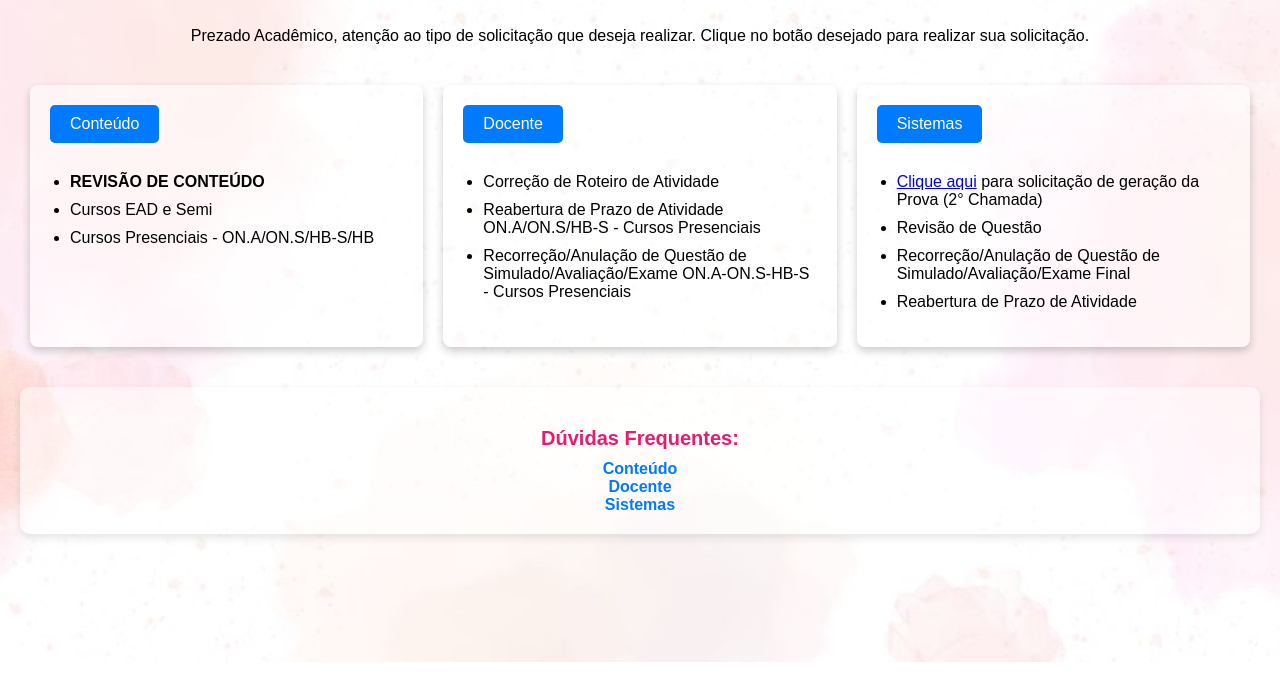
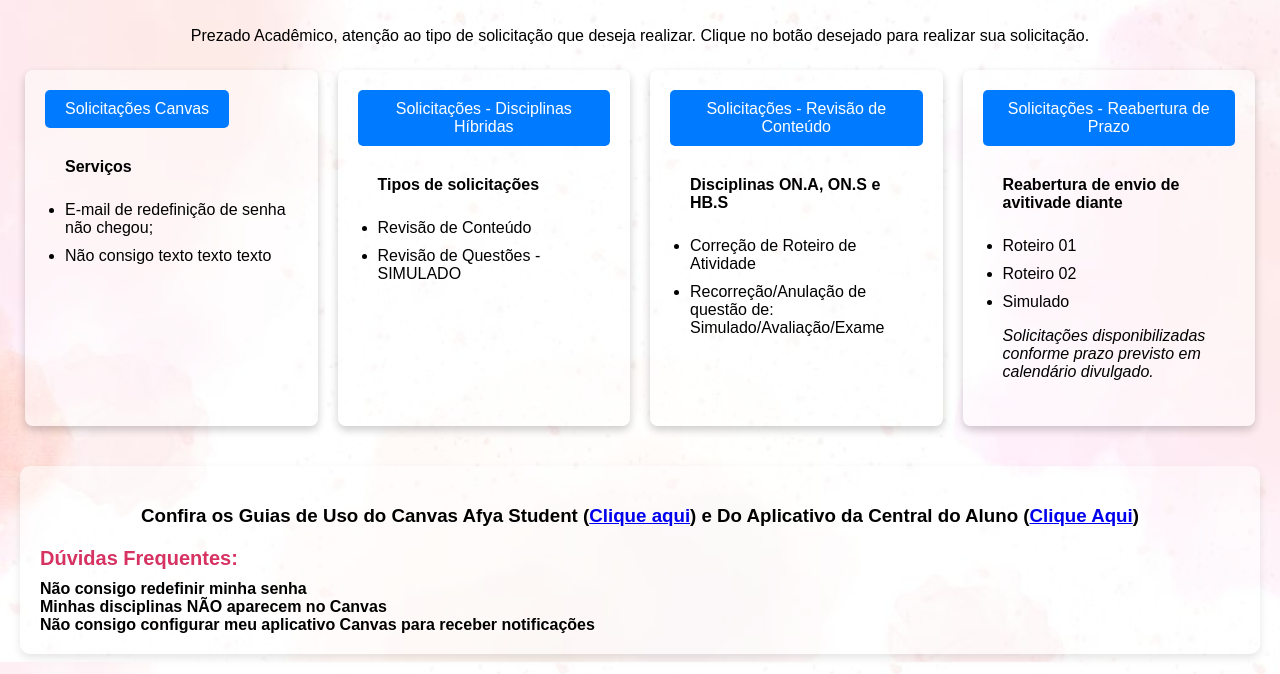
Before and after one commit to NEADUNISLPVH/report-nead, a plain HTML site: page index.html in a window 1280 px wide. Shown: the part 138-812 px from the top of the page. Drawn offline with Linux system fonts and the light colour scheme.

Commit message:
Update index.html

```diff
--- a/index.html
+++ b/index.html
@@ -24,16 +24,21 @@
             background-repeat: no-repeat;
             background-attachment: fixed;
             background-position: center;
-            color: #000000; /* Cor do texto para contraste */
+            color: #000000;
         }
 
-        h1, h2 {
-            color: #000000; /* Cor do título */
+        h1,
+        h2 {
+            color: #000000;
             margin-bottom: 30px;
         }
 
         p {
-            margin-bottom: 40px; /* Adicionando um espaço abaixo do parágrafo */
+            margin-bottom: 25px;
+        }
+
+        .p_topo {
+            margin-bottom: 40px;
         }
 
         button {
@@ -47,7 +52,7 @@
             display: flex;
             align-items: center;
             justify-content: center;
-            gap: 8px; /* Espaço entre o texto e o ícone */
+            gap: 8px;
             margin-bottom: 30px;
         }
 
@@ -55,16 +60,9 @@
             background-color: #0056b3;
         }
 
-        .icon {
-            width: 24px;
-            height: 24px;
-            vertical-align: middle;
-        }
-
-        /* Estilos para as 3 colunas */
         .coluna {
             flex: 1;
-            margin: 0 10px;
+            margin: 0 5px;
             padding: 20px;
             background-color: rgba(255, 255, 255, 0.5);
             border-radius: 8px;
@@ -73,6 +71,7 @@
 
         .coluna h3 {
             color: #007BFF;
+            margin-bottom: 10px;
         }
 
         .coluna ul {
@@ -82,13 +81,14 @@
 
         .coluna ul li {
             margin-bottom: 10px;
+            text-align: left;
         }
 
-        /* Estilos para a divisão em 2 partes */
         .container {
             display: flex;
             justify-content: space-between;
-            margin-top: 20px;
+            gap: 10px;
+            flex-wrap: wrap;
         }
 
         .informacoes {
@@ -97,10 +97,11 @@
             margin-top: 40px;
             border-radius: 10px;
             box-shadow: 0 4px 8px rgba(0, 0, 0, 0.1);
+            text-align: left;
         }
 
         .txtRosaAfya {
-            color: #E81C6F;
+            color: #D63262;
             font-size: 20px;
             margin-bottom: 10px;
         }
@@ -119,6 +120,27 @@
             background-color: #0056b3;
         }
 
+        .linkTexto {
+            display: block;
+            text-align: left;
+            cursor: pointer;
+            color: #000000;
+            font-weight: bold;
+            text-decoration: none;
+        }
+
+        .linkTexto:hover {
+            color: #0056b3;
+        }
+
+        .conteudoOculto {
+            display: none;
+            margin-top: 10px;
+            padding: 10px;
+            background-color: rgba(255, 255, 255, 0.1);
+            border-radius: 0px; <!-- bordinha da resposta-->
+            box-shadow: 0 4px 8px rgba(0, 0, 0, 0.1);
+        }
     </style>
 </head>
 
@@ -128,117 +150,111 @@
         <h2 class="nomeTopo" id="nomeTopo">Bem-vindo ao Canal de Solicitações</h2>
     </section>
     <h1>NEAD | Núcleo de Educação à Distância</h1>
-    <p>Prezado Acadêmico, atenção ao tipo de solicitação que deseja realizar. Clique no botão desejado para realizar sua solicitação.</p>
-    <p></p>
-    <p></p>
+    <p_topo>Prezado Acadêmico, atenção ao tipo de solicitação que deseja realizar. Clique no botão desejado para realizar sua solicitação.</p>
 
-    <!-- Primeira Parte: Divisão em 3 colunas -->
+    <!-- Divisão em 4 colunas -->
     <div class="container">
         <div class="coluna">
-            <button>Conteúdo</button>
+            <button>Solicitações Canvas</button>
             <ul>
-                <li><b>REVISÃO DE CONTEÚDO</b></li>
-                <li>Cursos EAD e Semi</li>
-                <li>Cursos Presenciais - ON.A/ON.S/HB-S/HB</li>
+                <p><b>Serviços</b></p>
+                <li>E-mail de redefinição de senha não chegou;</li>
+                <li>Não consigo texto texto texto</li>
+            </ul>
+        </div>
+
+        <div class="coluna">
+        <a href="https://forms.office.com/r/uKvscCEb5A" target="_blank" style="text-decoration: none;">
+        <button style="align: center;" >Solicitações - Disciplinas Híbridas</button>
+        </a>
+        <ul>
+                <p><b>Tipos de solicitações</b></p>
+                <li>Revisão de Conteúdo</li>
+                <li>Revisão de Questões - SIMULADO</li>
+            </ul>
+        </div>
+
+
+        <div class="coluna">
+            <a href="https://forms.office.com/r/JjQabHEUdD" target="_blank" style="text-decoration: none;" >
+            <button>Solicitações - Revisão de Conteúdo</button>
+            </a>
+            <ul>
+                <p><b>Disciplinas ON.A, ON.S e HB.S </b></p>
+                <li>Correção de Roteiro de Atividade</li>
+                <li>Recorreção/Anulação de questão de: Simulado/Avaliação/Exame</li>
             </ul>
         </div>
         <div class="coluna">
-            <button>Docente</button>
+            <a href="https://forms.office.com/r/sT6ShxciwT" target="_blank" style="text-decoration: none;" >
+            <button>Solicitações - Reabertura de Prazo</button>
+            </a>
             <ul>
-                <li>Correção de Roteiro de Atividade</li>
-                <li>Reabertura de Prazo de Atividade ON.A/ON.S/HB-S - Cursos Presenciais</li>
-                <li>Recorreção/Anulação de Questão de Simulado/Avaliação/Exame ON.A-ON.S-HB-S - Cursos Presenciais</li>
-            </ul>
-        </div>
-        <div class="coluna">
-            <button>Sistemas</button>
-            <ul>
-                <li><a href="https://docs.google.com/forms/d/e/1FAIpQLSeF2w2wUNwHYQoWzA5K29nkVNqs1hUkEsdxrFLlK0ryzEBTxg/viewform" target="_blank">Clique aqui</a> para solicitação de geração da Prova (2° Chamada)</li>
-                <li>Revisão de Questão</li>
-                <li>Recorreção/Anulação de Questão de Simulado/Avaliação/Exame Final</li>
-                <li>Reabertura de Prazo de Atividade</li>
+                <p><b>Reabertura de envio de avitivade diante</b></p>
+                <li>Roteiro 01</li>
+                <li>Roteiro 02</li>
+                <li>Simulado</li>
+                <p><i>Solicitações disponibilizadas conforme prazo previsto em calendário divulgado.</i></p>
             </ul>
         </div>
     </div>
 
+
     <!-- Segunda Parte: Formulários e Links -->
     <section class="informacoes">
+        <h3 style="text-align: center;">Confira os Guias de Uso do Canvas Afya Student (<a href="#">Clique aqui</a>) e Do Aplicativo da Central do Aluno (<a href="#">Clique Aqui</a>)</h3>
         <h3 class="txtRosaAfya">Dúvidas Frequentes:</h3>
         <div class="div" id="escolhaDiv">
             <!-- Toggle para "Conteúdo" -->
             <div class="botao" id="botao">
-            <span class="linkTexto" onclick="toggleConteudo('conteudoToggle')">Conteúdo</span>
-            <div id="conteudoToggle" class="conteudoOculto" style="text-align: left; padding-left: 15px;">
+                <span class="linkTexto" onclick="toggleConteudo('conteudoToggle')">Não consigo redefinir minha senha</span>
+                <div id="conteudoToggle" class="conteudoOculto">
                     <ul>
-                    <li><b>REVISÃO DE CONTEÚDO</b></li>
-                    <li>Cursos EAD e Semi</li>
-                    <li>Cursos Presenciais - ON.A/ON.S/HB-S/HB</li>
-                    <!-- <li><a href="https://forms.office.com/pages/responsepage.aspx?id=6Oy8YGvrTkmmB-g_zc7zM2_ciw5EOc5KtC1xVaiXx5VUNEpWV0xUMUc3MjRJVzZZVDVWS1ZSRUE4Ri4u&amp;origin=lprLink+Please+fill+out+this+form+A+post+on+Microsoft+Forms+provided+by%3a+forms.office.com" target="_blank">Clique aqui para acessar o formulário</a></li>-->
+                        <p>Use o recurso de troca de senha e aguarde o e-mail de Redefinição. Caso não chegue em 24 horas, por favor, use o botão "Solicitações Canvas" acima. </p>
+                        <!-- <li>Cursos EAD e Semi</li>
+                        <li>Cursos Presenciais - ON.A/ON.S/HB-S/HB</li> -->
                     </ul>
                 </div>
             </div>
 
             <!-- Toggle para "Docente" -->
             <div class="botao" id="botao">
-            <span class="linkTexto" onclick="toggleConteudo('docenteToggle')">Docente</span>
+                <span class="linkTexto" onclick="toggleConteudo('docenteToggle')">Minhas disciplinas NÃO aparecem no Canvas</span>
                 <div id="docenteToggle" class="conteudoOculto">
                     <ul>
-                    <li>Correção de Roteiro de Atividade</li>
-                    <li>Reabertura de Prazo de Atividade ON.A/ON.S/HB-S - Cursos Presenciais</li>
-                    <li>Recorreção/Anulação de Questão de Simulado/Avaliação/Exame ON.A-ON.S-HB-S - Cursos Presenciais</li>
-                    <!-- <li><a href="https://forms.office.com/pages/responsepage.aspx?id=6Oy8YGvrTkmmB-g_zc7zM2_ciw5EOc5KtC1xVaiXx5VURjU5NlZYSkZLWkdEMENORVUyWDIxUFYxSi4u&amp;origin=lprLink+Please+fill+out+this+form+A+post+on+Microsoft+Forms+provided+by%3a+forms.office.com" target="_blank">Clique aqui para acessar o formulário</a></li>-->
+                        <p>Conferir sua Grade Curricular no Portal do Aluno. A disciplina deve estar com status de "MATRICULADO", caso não esteja, procurar a <b>Central do Aluno</b> para conferir possíveis pendências.</p>
+                        <p>Caso esteja com o status "MATRICULADO", por favor, aguardar 72 horas. Após esse período, use o botão "Solicitações Canvas" acima.</p>
+                        <!-- <li>Recorreção/Anulação de Questão de Simulado/Avaliação/Exame ON.A-ON.S-HB-S - Cursos Presenciais</li> -->
                     </ul>
                 </div>
             </div>
 
             <!-- Toggle para "Sistemas" -->
             <div class="botao" id="botao">
-            <span class="linkTexto" onclick="toggleConteudo('sistemasToggle')">Sistemas</span>
+                <span class="linkTexto" onclick="toggleConteudo('sistemasToggle')">Não consigo configurar meu aplicativo Canvas para receber notificações</span>
                 <div id="sistemasToggle" class="conteudoOculto">
                     <ul>
-                    <li><a href="https://docs.google.com/forms/d/e/1FAIpQLSeF2w2wUNwHYQoWzA5K29nkVNqs1hUkEsdxrFLlK0ryzEBTxg/viewform" target="_blank">Clique aqui</a> para solicitação de geração da Prova (2° Chamada)</li>
-                    <li>Revisão de Questão</li>
-                    <li>Recorreção/Anulação de Questão de Simulado/Avaliação/Exame Final</li>
-                    <li>Reabertura de Prazo de Atividade</li>
-                    <!-- <li><a href="https://forms.office.com/pages/responsepage.aspx?id=6Oy8YGvrTkmmB-g_zc7zM2_ciw5EOc5KtC1xVaiXx5VUQ0lXWjBWUjRFSFE2T0ZOVVVSWk1TQlQ1Ry4u&amp;origin=lprLink+Please+fill+out+this+form+A+post+on+Microsoft+Forms+provided+by%3a+forms.office.com" target="_blank">Clique aqui para acessar o formulário</a></li>-->
+                        <p>Na página 04 do Guia Canvas Afya para Estudante, seguindo o passo a passo, você consegue configurar o app mobile para receber notificações de: vencimento de tarefas, avisos, atividades novas e etc... As notificações também estão disponíveis para serem recebidas via e-mail. É importante lembrar que é de responsabilidade do aluno verificar seu Canvas constantemente.</p>
+                        <p> <b>Atenção ao Aplicativo!</b>
+Use somente para receber atualizações de tarefas, testes, fóruns, avisos e notificações via notificação no celular.
+Problemas no envio de atividades, tarefas, testes ou de qualquer outra natureza através do aplicativo é de inteira responsabilidade do aluno. Não prestamos apoio para o aplicativo mobile e nem nos responsabilizamos por erros que possam acontecer no app do seu celular. Funcionalidades podem não funcionar como esperadas comparados com a visualização do Canvas em um navegador web totalmente suportado.</p>
                     </ul>
                 </div>
             </div>
         </div>
     </section>
 
-<!-- Script para alternar a exibição dos conteúdos -->
     <script>
+        // Função para alternar a visibilidade dos conteúdos
         function toggleConteudo(id) {
-        var conteudo = document.getElementById(id);
-        if (conteudo.style.display === "none" || conteudo.style.display === "") {
-            conteudo.style.display = "block";
+            const elemento = document.getElementById(id);
+            if (elemento.style.display === "none" || elemento.style.display === "") {
+                elemento.style.display = "block";
             } else {
-            conteudo.style.display = "none";
+                elemento.style.display = "none";
             }
         }
     </script>
+</body>
 
-<!-- Estilo adicional para ocultar inicialmente os conteúdos -->
-<style>
-    .conteudoOculto {
-        display: none;
-        margin-top: 10px;
-        padding: 10px;
-        background-color: #f0f0f0;
-        border-radius: 5px;
-        box-shadow: 0 4px 8px rgba(0, 0, 0, 0.1);
-    }
-
-    .linkTexto {
-        cursor: pointer;
-        color: #007BFF;
-        font-weight: bold;
-        text-decoration: none;
-    }
-
-    .linkTexto:hover {
-        text-decoration: underline;
-        color: #0056b3;
-    }
-</style>
+</html>
```
Lines whose indentation alone changed are shown as unchanged.
